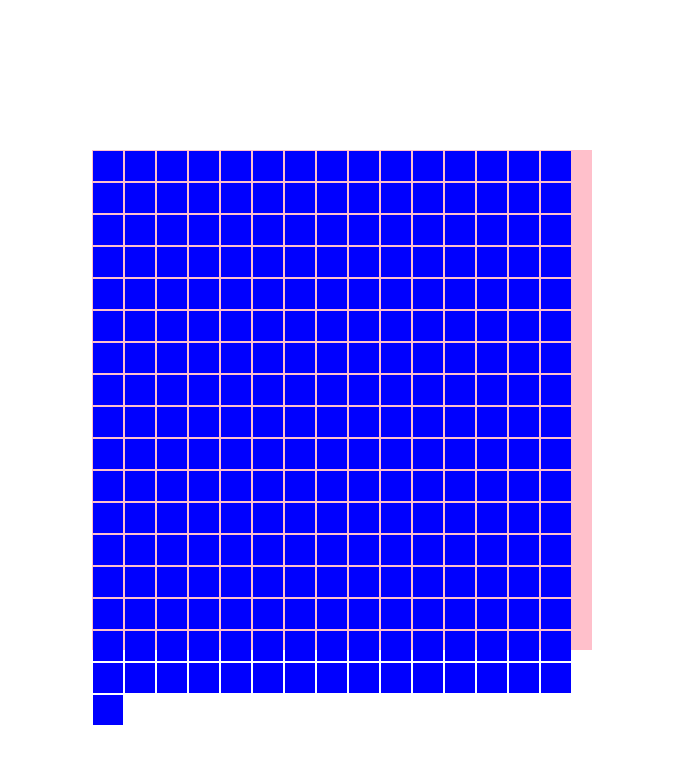
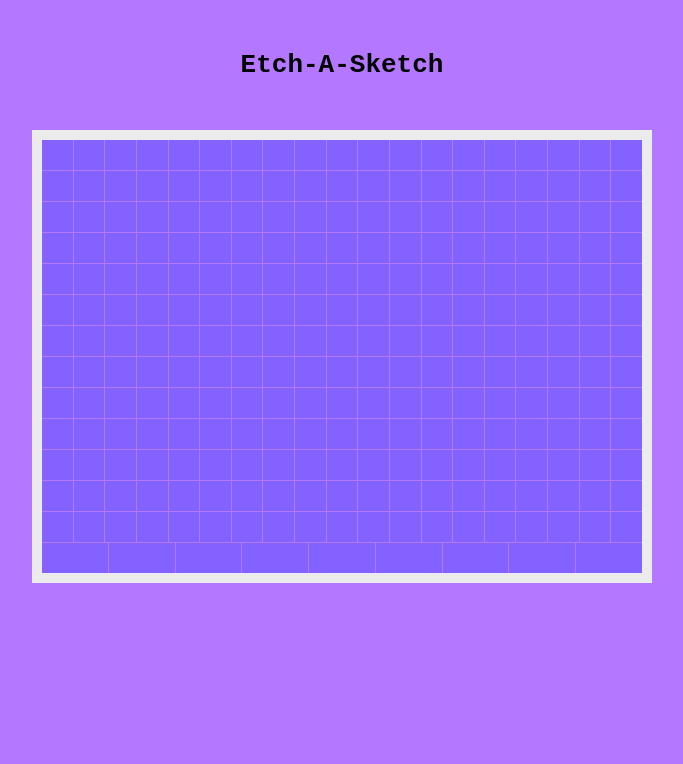
Before and after one commit to larakielcode/etch-a-sketch, a plain HTML site: page index.html in a window 1280 px wide. Shown: the whole page, without its empty margins (298-981 px from the left). Drawn offline with Linux system fonts and the light colour scheme.

Commit message:
Added a function to change the background color of all the target div cells upon mouse hovering. Modified the css to have a fixed width of the container Added a header and h1 to the index.html

```diff
--- a/etch-a-sketch.js
+++ b/etch-a-sketch.js
@@ -5,6 +5,14 @@ const container = document.querySelector(".container");
 for (let i = 1; i <= 16; i++) {
    for (let j = 1; j <= 16; j++) {
       const div = document.createElement("div");
+      div.setAttribute("class", "gridbox");
       container.appendChild(div);
    }
 }
+const gridCells = document.querySelectorAll(".gridbox");
+gridCells.forEach(cell => cell.addEventListener("mouseenter", changebgcolor));
+
+
+function changebgcolor() {
+   this.style.backgroundColor = "#5C40BC";
+}
--- a/index.css
+++ b/index.css
@@ -5,23 +5,27 @@
   -moz-box-sizing: border-box;
   width: 100vw;
   height: 100vh;
-  display: flex;
-  justify-content: center;
-  align-items: center;
+  font-family: monospace;
+  background-color: rgb(179, 120, 255);
+}
+
+h1 {
+  margin-top: 50px;
+  text-align: center;
 }
 
 .container {
-  width: 500px;
-  height: 500px;
+  width: 600px;
+  margin: 50px auto 0 auto;
   display: flex;
   flex-wrap: wrap;
-  background: pink;
-  box-sizing: border-box;
+  gap: 1px;
+  border: 10px solid rgb(235, 235, 235);
 }
 
 .container div {
+  flex-grow: 1;
   height: 30px;
   width: 30px;
-  margin: 1px;
-  background: blue;
+  background: rgb(132, 98, 255);
 }
--- a/index.html
+++ b/index.html
@@ -7,6 +7,9 @@
     <title>Etch-a-Sketch | Project by larakielcode</title>
   </head>
   <body>
+    <header>
+      <h1>Etch-A-Sketch</h1>
+    </header>
     <div class="container">
       <!-- this div is for the 16x16 grid -->
     </div>
```
